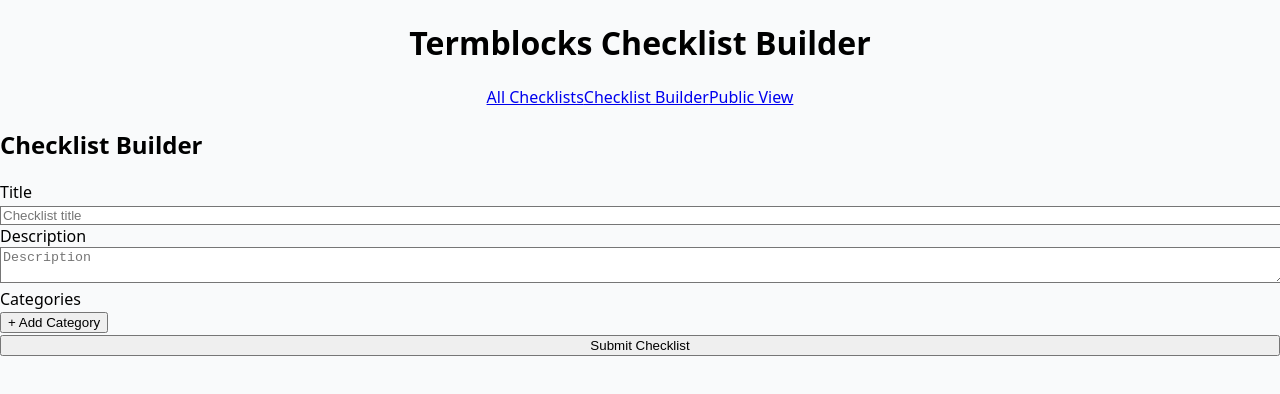
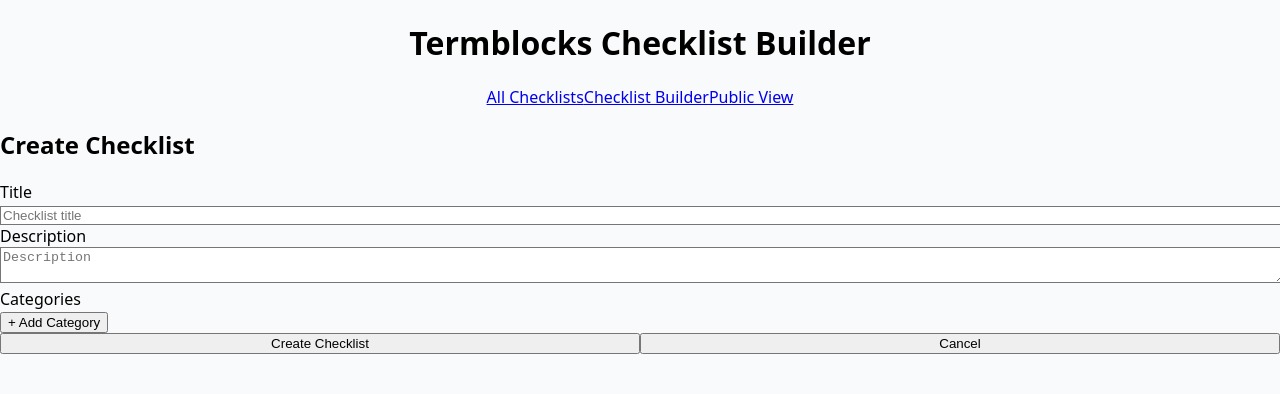
Before and after one commit to monstrosity1001/termblocks-challenge, a React (Vite) app in the folder termblocks-checklist-frontend/: page /builder in a window 1280 px wide. Shown: the top 394 px of the page. Built offline with nearby package versions, Linux system fonts and the light colour scheme.

Commit message:
Added some animations anda  acancel button

```diff
--- a/termblocks-checklist-frontend/src/components/ChecklistBuilder.tsx
+++ b/termblocks-checklist-frontend/src/components/ChecklistBuilder.tsx
@@ -1,5 +1,5 @@
 import React, { useState, useEffect } from 'react';
-import { useLocation } from 'react-router-dom';
+import { useLocation, useNavigate } from 'react-router-dom';
 
 interface ItemInput {
   name: string;
@@ -10,7 +10,11 @@
 }
 
 const ChecklistBuilder: React.FC = () => {
+  const [snackbar, setSnackbar] = useState<string | null>(null);
+  const [errors, setErrors] = useState<{ title?: string; categories?: string[] }>({});
+  const [submitting, setSubmitting] = useState(false);
   const location = useLocation();
+  const navigate = useNavigate();
   const checklist = (location.state as any)?.checklist;
 
   const [title, setTitle] = useState('');
@@ -30,6 +34,13 @@
     }
   }, [checklist]);
 
+  useEffect(() => {
+    if (snackbar) {
+      const t = setTimeout(() => setSnackbar(null), 2500);
+      return () => clearTimeout(t);
+    }
+  }, [snackbar]);
+
   const addCategory = () => setCategories([...categories, { name: '', items: [] }]);
   const removeCategory = (idx: number) => setCategories(categories.filter((_, i) => i !== idx));
   const updateCategoryName = (idx: number, name: string) => setCategories(categories.map((cat, i) => i === idx ? { ...cat, name } : cat));
@@ -40,9 +51,32 @@
 
   return (
     <div className="p-4">
-      <h2 className="text-xl font-semibold mb-2">Checklist Builder</h2>
+      <h2 className="text-xl font-semibold mb-2">{checklist ? 'Edit Checklist' : 'Create Checklist'}</h2>
       <form className="space-y-4" onSubmit={async e => {
         e.preventDefault();
+        // Validation
+        let valid = true;
+        const newErrors: { title?: string; categories?: string[] } = {};
+        if (!title.trim()) {
+          newErrors.title = 'Title is required';
+          valid = false;
+        }
+        const catErrors: string[] = [];
+        categories.forEach((cat, i) => {
+          if (!cat.name.trim()) {
+            catErrors[i] = 'Category name required';
+            valid = false;
+          } else if (cat.items.some(item => !item.name.trim())) {
+            catErrors[i] = 'All item names required';
+            valid = false;
+          } else {
+            catErrors[i] = '';
+          }
+        });
+        if (catErrors.some(Boolean)) newErrors.categories = catErrors;
+        setErrors(newErrors);
+        if (!valid) return;
+        setSubmitting(true);
         const payload = {
           title,
           description,
@@ -66,20 +100,21 @@
             body: JSON.stringify(payload)
           });
           if (!res.ok) throw new Error(`Failed to ${method === 'POST' ? 'create' : 'update'} checklist`);
-          if (method === 'POST') {
-            setTitle('');
-            setDescription('');
-            setCategories([]);
-          }
-          alert(successMsg);
+          const checklistData = await res.json();
+          // Redirect to view modal on list page
+          navigate('/', { state: { viewChecklist: checklistData } });
+          setSnackbar(successMsg);
         } catch (err: any) {
-          alert(err.message || 'Error submitting checklist');
+          setSnackbar(err.message || 'Error submitting checklist');
+        } finally {
+          setSubmitting(false);
         }
       }}>
 
         <div>
           <label className="block font-medium">Title</label>
           <input className="border rounded px-2 py-1 w-full" value={title} onChange={e => setTitle(e.target.value)} placeholder="Checklist title" />
+          {errors.title && <div className="text-red-500 text-sm mt-1">{errors.title}</div>}
         </div>
         <div>
           <label className="block font-medium">Description</label>
@@ -100,6 +135,7 @@
                   Remove
                 </button>
               </div>
+              {errors.categories && errors.categories[catIdx] && <div className="text-red-500 text-sm mb-1">{errors.categories[catIdx]}</div>}
               <div className="ml-4">
                 <label className="block font-medium mb-1">Items</label>
                 {cat.items.map((item, itemIdx) => (
@@ -125,13 +161,31 @@
             + Add Category
           </button>
         </div>
-        <button
-          type="submit"
-          className="w-full mt-6 py-3 bg-blue-600 text-white text-lg font-bold rounded shadow hover:bg-blue-700 transition"
-        >
-          Submit Checklist
-        </button>
+        <div className="flex gap-2 mt-6">
+          <button
+            type="submit"
+            className="flex-1 py-3 bg-blue-600 text-white text-lg font-bold rounded shadow hover:bg-blue-700 transition disabled:opacity-60"
+            disabled={submitting}
+          >
+            {submitting ? (
+              <span className="flex items-center justify-center"><svg className="animate-spin h-5 w-5 mr-2 inline-block" viewBox="0 0 24 24"><circle className="opacity-25" cx="12" cy="12" r="10" stroke="currentColor" strokeWidth="4" fill="none" /><path className="opacity-75" fill="currentColor" d="M4 12a8 8 0 018-8v8z" /></svg>Saving...</span>
+            ) : checklist ? 'Update Checklist' : 'Create Checklist'}
+          </button>
+          <button
+            type="button"
+            className="flex-1 py-3 bg-gray-300 text-gray-800 text-lg font-bold rounded shadow hover:bg-gray-400 transition"
+            onClick={() => navigate('/')}
+            disabled={submitting}
+          >
+            Cancel
+          </button>
+        </div>
       </form>
+      {snackbar && (
+        <div className="fixed bottom-8 left-1/2 transform -translate-x-1/2 bg-gray-900 text-white px-6 py-3 rounded shadow-lg z-50 animate-fadein">
+          {snackbar}
+        </div>
+      )}
     </div>
   );
 };
--- a/termblocks-checklist-frontend/src/components/ChecklistList.tsx
+++ b/termblocks-checklist-frontend/src/components/ChecklistList.tsx
@@ -1,6 +1,6 @@
 import React, { useEffect, useState } from 'react';
 import { useChecklistStore } from '../store/checklistStore';
-import { useNavigate } from 'react-router-dom';
+import { useNavigate, useLocation } from 'react-router-dom';
 
 const ChecklistList: React.FC = () => {
   const checklists = useChecklistStore((s) => s.checklists);
@@ -9,6 +9,16 @@
   const [error, setError] = useState<string | null>(null);
   const [viewChecklist, setViewChecklist] = useState<any | null>(null);
   const navigate = useNavigate();
+  const location = useLocation();
+
+  // If navigated with viewChecklist in state, open modal
+  useEffect(() => {
+    if ((location.state as any)?.viewChecklist) {
+      setViewChecklist((location.state as any).viewChecklist);
+      // Clear state so modal doesn't reopen on back
+      navigate(location.pathname, { replace: true, state: {} });
+    }
+  }, [location, navigate]);
 
   const handleEditChecklist = (cl: any) => {
     navigate('/builder', { state: { checklist: cl } });
```
